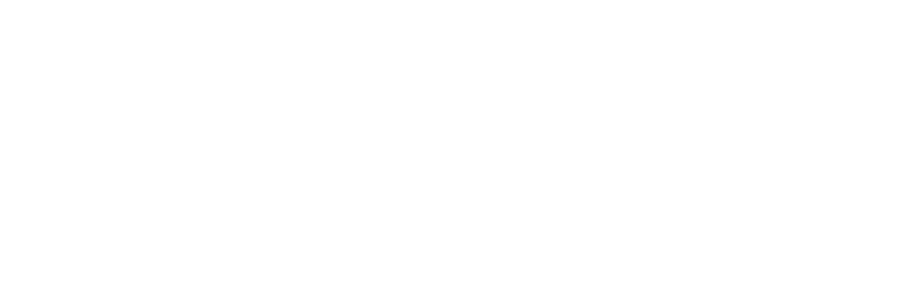
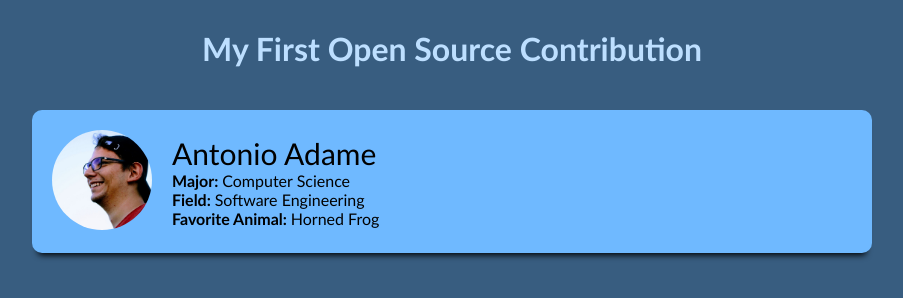
Before and after one commit to aadame3311/opensource-workshop, a plain HTML site: page index.html in a window 1280 px wide. Shown: the whole page, without its empty margins (188-1091 px from the left). Drawn offline with Linux system fonts and the light colour scheme.

Commit message:
added everything

```diff
--- a/index.css
+++ b/index.css
@@ -0,0 +1,41 @@
+body, html {
+    background-color: #385D80;
+    font-family: 'Gill Sans', 'Gill Sans MT', Calibri, 'Trebuchet MS', sans-serif;
+}
+.title {
+    color: #BDDFFF;
+}
+.container {
+    display: flex;
+    flex-direction: column;
+    align-items: center;
+}
+.student-item {
+    display: flex;
+    flex-direction: row;
+
+    width: 800px;
+    background-color: #6FB9FF;
+    margin: 20px;
+    padding: 20px;
+    border-radius: 10px;
+    box-shadow: 0 8px 6px -6px black;
+}
+.student-item .profile-info-container {
+    display: flex;
+    align-items: center;
+}
+.student-item .profile-info {
+
+}
+.student-item .name {
+    font-size: 30px;
+    justify-content: center;
+
+}
+.profile-image img {
+    width: 100px;
+    height: 100px;
+    margin-right: 20px;
+    border-radius: 50%;
+}
--- a/index.html
+++ b/index.html
@@ -1,13 +1,45 @@
 <!DOCTYPE html>
 <html lang="en">
+
 <head>
     <meta charset="UTF-8">
     <meta name="viewport" content="width=device-width, initial-scale=1.0">
     <meta http-equiv="X-UA-Compatible" content="ie=edge">
+    <link rel="stylesheet" type="text/css" href="./index.css">
+
     <title>My Open Source!</title>
 </head>
+
 <body>
+    <div class="container">
+        <div class="title">
+            <h1>My First Open Source Contribution</h1>
+        </div>
+        <div class="students-list">
+
+            <!-- COPY, PASTE, THEN EDIT THIS SECTION -->
+            <div class="student-item">
+                <!-- profile image -->
+                <div class="profile-image">
+                    <img src='./assets/profile-pictures/me1.jpeg' />
+                </div>
+                <!-- enter ssn below >:) -->
+                <div class="profile-info-container">
+                    <div class="profile-info">
+                        <div class="name">Antonio Adame</div>
+                        <div class="major"><b>Major: </b>Computer Science</div>
+                        <div class="field"><b>Field: </b>Software Engineering</div>
+                        <div class="favorite-animal"><b>Favorite Animal: </b> Horned Frog</div>
+                    </div>
+                </div>
+            </div>
+            <!-- END OF SECTION -->
+
+
+        </div>
+    </div>
 
 
 </body>
+
 </html>
```
Also changed, not shown: assets/profile-pictures/me1.jpeg (added).
